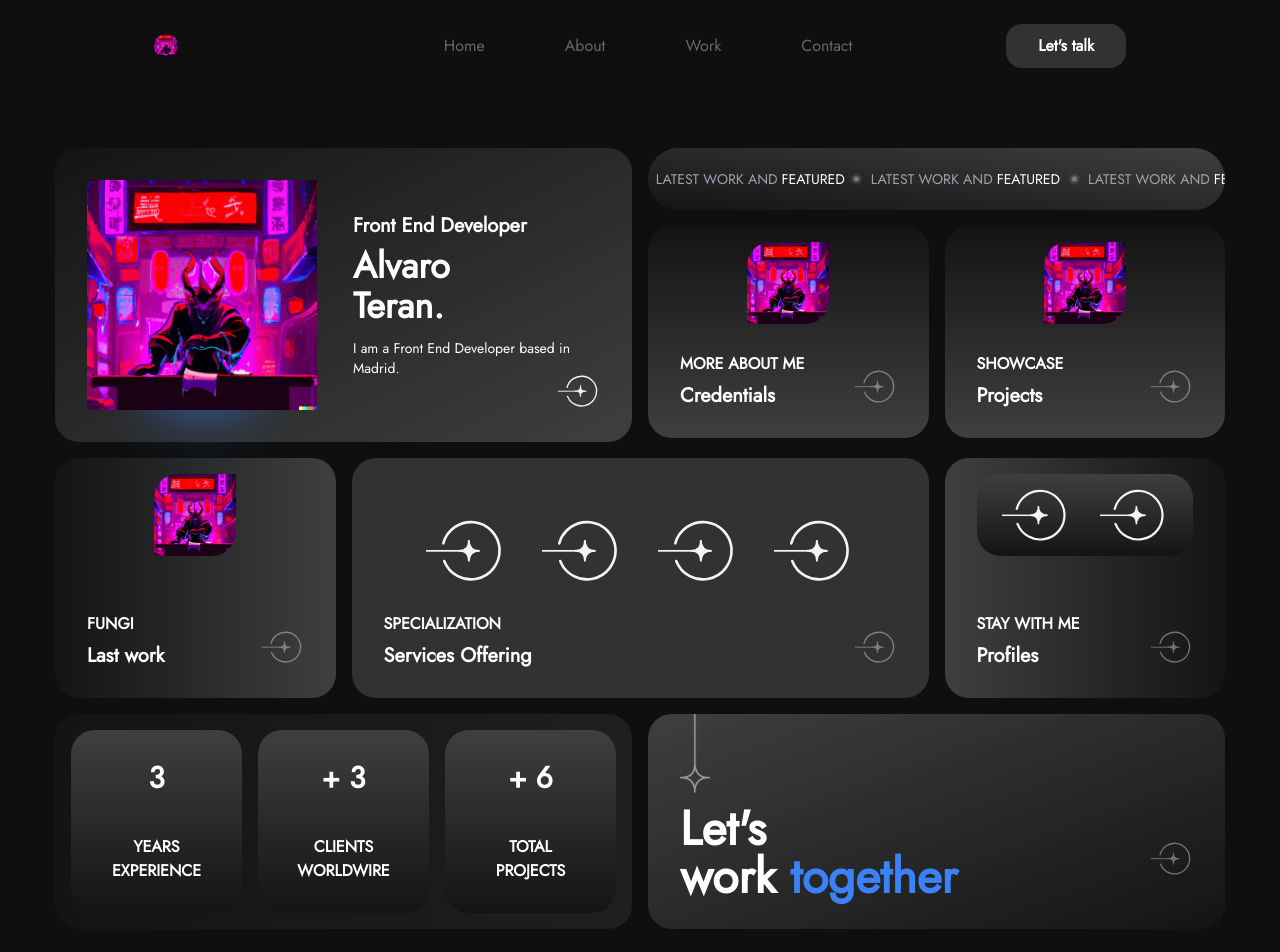
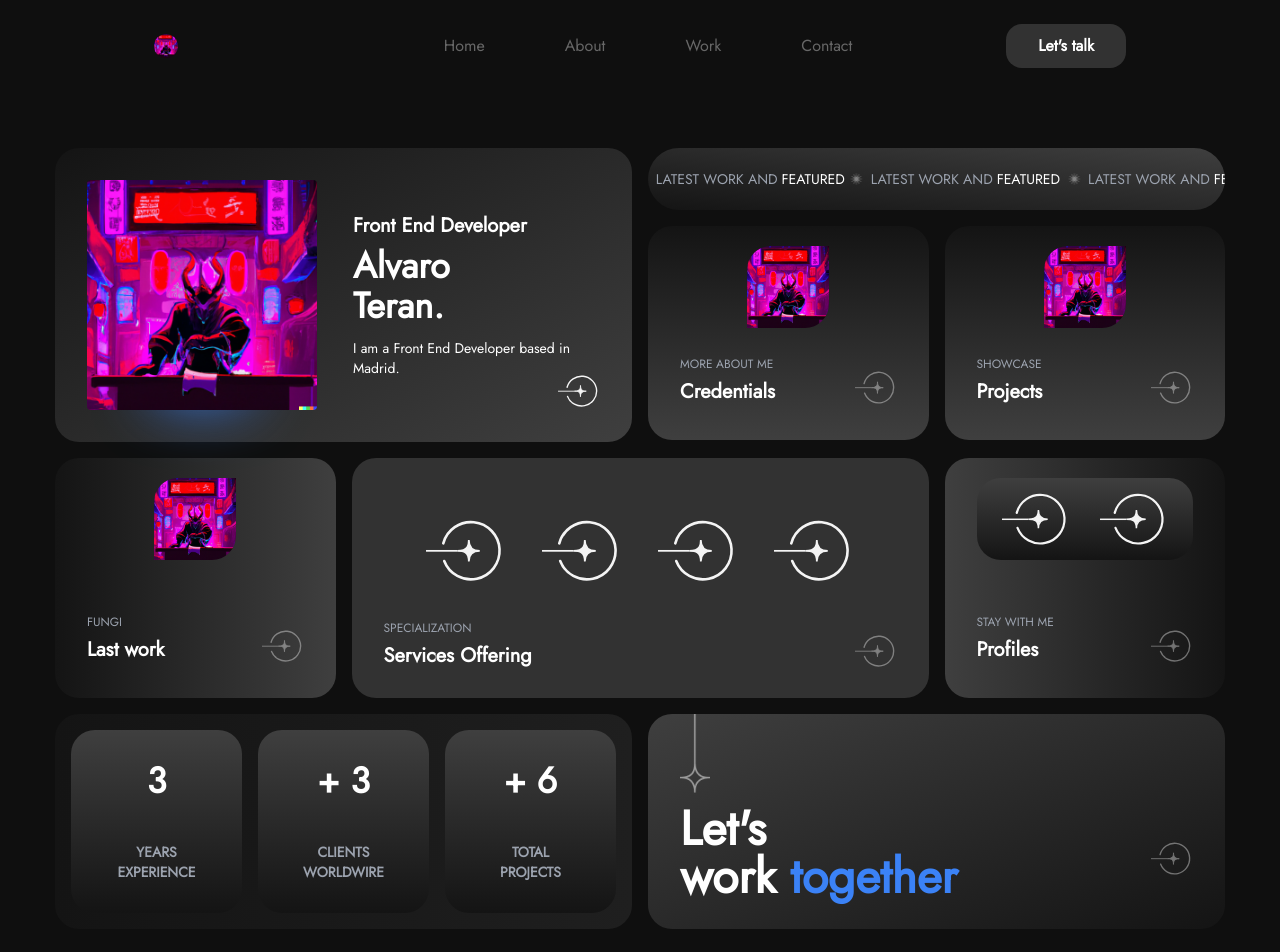
Before and after one commit to 0xukhezo/Ukhezo-web, a Next.js app: page / in a window 1280 px wide. Shown: the top 952 px of the page. Built offline with nearby package versions, Linux system fonts and the light colour scheme.

Commit message:
feat(styles): add animation to work together

```diff
--- a/src/components/Cards/Home/AboutCard.tsx
+++ b/src/components/Cards/Home/AboutCard.tsx
@@ -8,7 +8,7 @@ export default function AboutCard() {
   const [isHovered, setIsHovered] = useState(false)
 
   return (
-    <Link href="/about" className="card-about ">
+    <Link href="/about" className="card-about">
       <div
         className="rounded-3xl bg-gradient-to-tl from-[#3f3f3f] to-[#141414] flex justify-center w-full"
         onMouseEnter={() => setIsHovered(true)}
--- a/src/components/Cards/Home/ExperienceCard.tsx
+++ b/src/components/Cards/Home/ExperienceCard.tsx
@@ -40,16 +40,17 @@ export default function ExperienceCard() {
             className="rounded-3xl bg-gradient-to-b from-[#3f3f3f] to-[#141414] flex flex-col text-center p-2.5 justify-around w-1/3"
             key={index}
           >
-            <h1 className="font-semibold text-3xl">
+            <h1 className="font-semibold text-4xl">
               <CountUp
                 start={0}
                 end={entrance.value}
                 duration={2.8}
+                delay={0.6}
                 separator=" "
                 prefix={entrance.prefix}
               />
             </h1>
-            <h2 className="font-semibold">{entrance.text}</h2>
+            <h2 className="font-semibold text-sm text-gray-400">{entrance.text}</h2>
           </div>
         )
       })}
--- a/src/components/Cards/Home/ServicesCard.tsx
+++ b/src/components/Cards/Home/ServicesCard.tsx
@@ -48,7 +48,7 @@ export default function ServicesCard() {
 
           <div className="relative flex w-full justify-start items-center ">
             <div>
-              <h2 className="mb-1.5 font-semibold">SPECIALIZATION</h2>
+              <h2 className="mb-1.5 text-xs text-gray-400">SPECIALIZATION</h2>
               <h1 className="mb-3 font-semibold text-xl">Services Offering</h1>{" "}
             </div>
 
--- a/src/components/Cards/Home/SquareCard.tsx
+++ b/src/components/Cards/Home/SquareCard.tsx
@@ -32,7 +32,7 @@ export default function SquareCard({ image, h2, h1, href, classNameMain }: Squar
           onMouseEnter={() => setIsHovered(true)}
           onMouseLeave={() => setIsHovered(false)}
         >
-          <div className="flex flex-col gap-y-[12px] items-center w-full px-8 py-4 h-full justify-between">
+          <div className="flex flex-col gap-y-[12px] items-center w-full px-8 py-5 h-full justify-between">
             {haveImage ? (
               <Image
                 height={82}
@@ -76,8 +76,8 @@ export default function SquareCard({ image, h2, h1, href, classNameMain }: Squar
               </div>
             )}
             <div className="relative flex w-full justify-start items-center mt-4">
-              <div>
-                <h2 className="mb-1.5 font-semibold">{h2}</h2>
+              <div className="mb-0.5">
+                <h2 className="mb-1.5 text-gray-400 text-xs ">{h2}</h2>
                 <h1 className="mb-3 font-semibold text-xl">{h1}</h1>{" "}
               </div>
 
--- a/src/components/Cards/Home/WorkTogetherCard.tsx
+++ b/src/components/Cards/Home/WorkTogetherCard.tsx
@@ -9,7 +9,7 @@ export default function HomeWorkTogetherCard() {
   const [isHovered, setIsHovered] = useState(false)
 
   return (
-    <Link href="/contact">
+    <Link href="/contact" className="card-work-together ">
       <div
         className="rounded-3xl bg-gradient-to-br from-[#3f3f3f] to-[#141414]  h-full "
         onMouseEnter={() => setIsHovered(true)}
--- a/src/styles/globals.css
+++ b/src/styles/globals.css
@@ -196,3 +196,9 @@ html{
     display: none;
   }
 }
+
+.card-work-together:hover div > div > div > div > h1 >span{
+  background: linear-gradient(to right, #3b82f6, #3a32d1);
+  background-clip: text;
+  color: transparent;
+}
```
